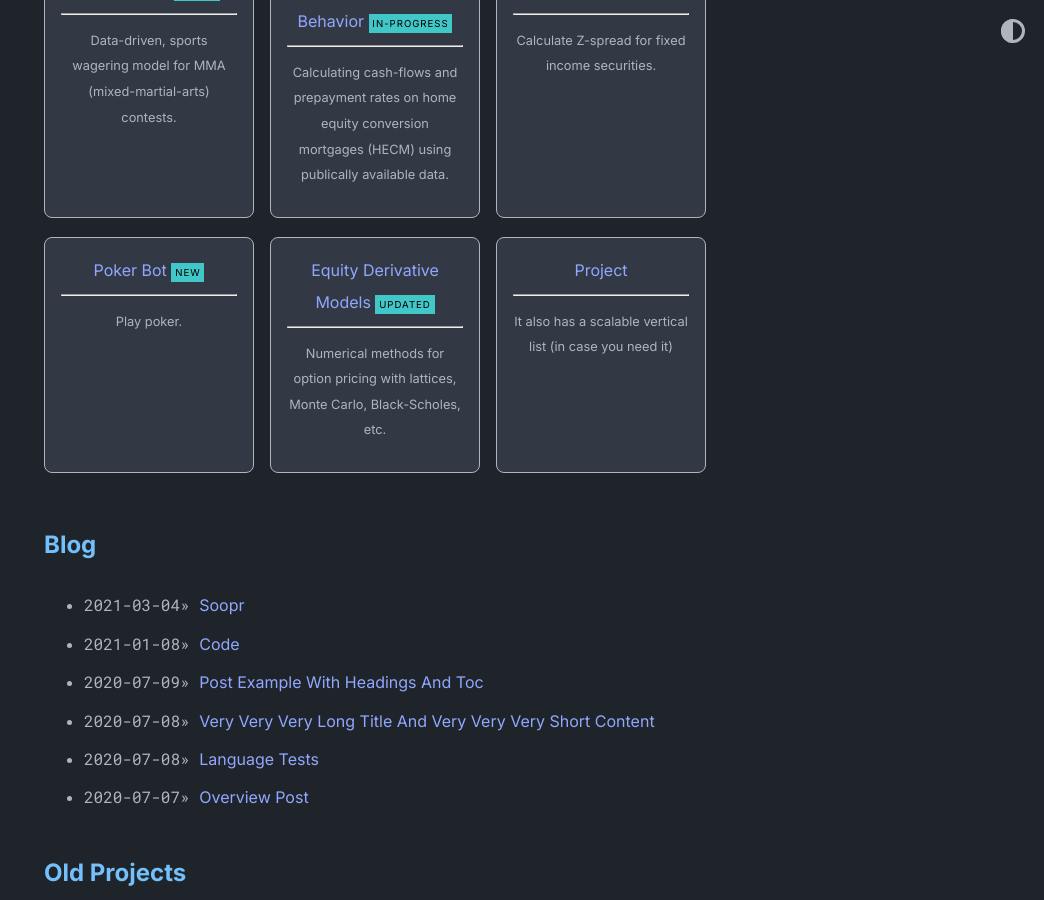
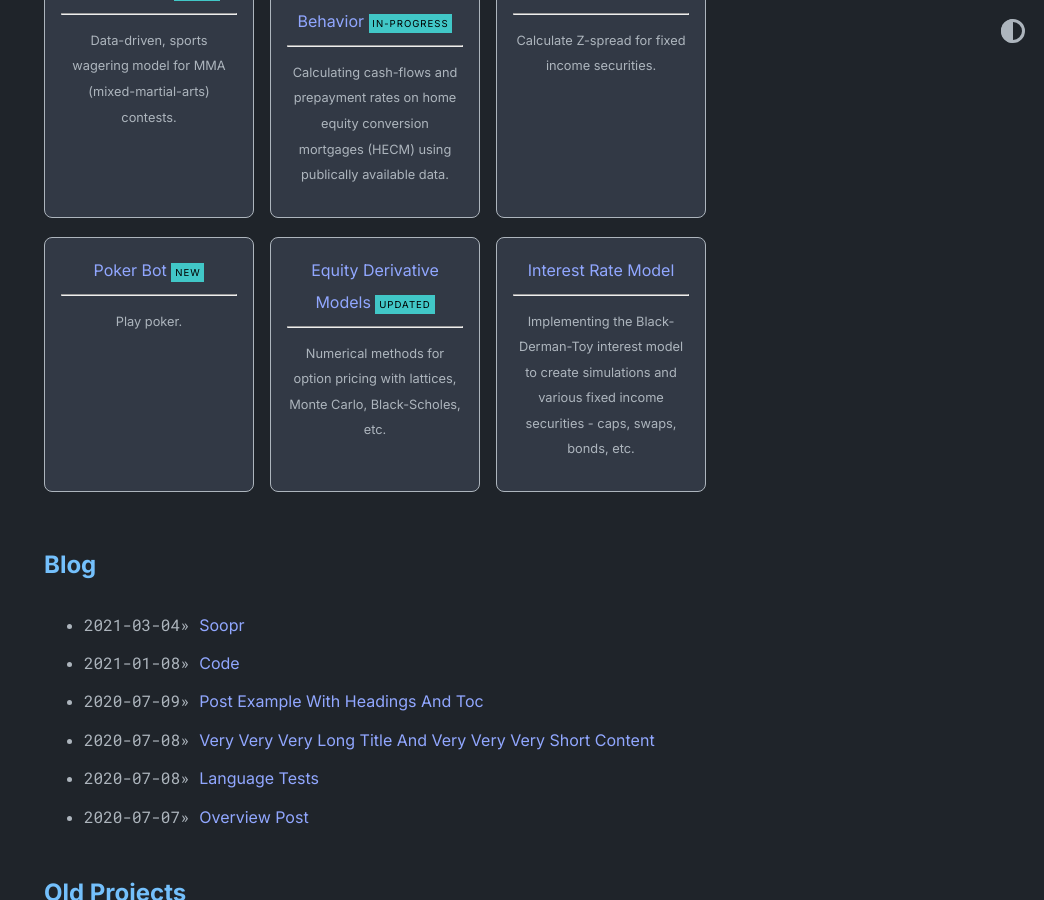
Before and after one commit to wrcarpenter/wcarpenter.github.io, a Jekyll site: the page built from index.md, in a window 1280 px wide and 900 px high, scrolled down 419 px. Shown: the whole window, without its empty margins (236-1280 px from the left). Built offline with Jekyll 4.4.1, drawn with Linux system fonts in a browser that asks for light colours.

Commit message:
Add files via upload

```diff
--- a/_data/home.yml
+++ b/_data/home.yml
@@ -39,9 +39,10 @@ project_entries:
     desc: Numerical methods for option pricing with lattices, Monte Carlo, Black-Scholes, etc.
     highlight: UPDATED
 
-  - title: Project
+  - title: Interest Rate Model
     url: overview-post
-    desc: It also has a scalable vertical list (in case you need it)
+    desc: Implementing the Black-Derman-Toy interest model to create simulations
+          and various fixed income securities - caps, swaps, bonds, etc.
 
 old_project_entries:
   - title: Economics Junior Thesis.
```
